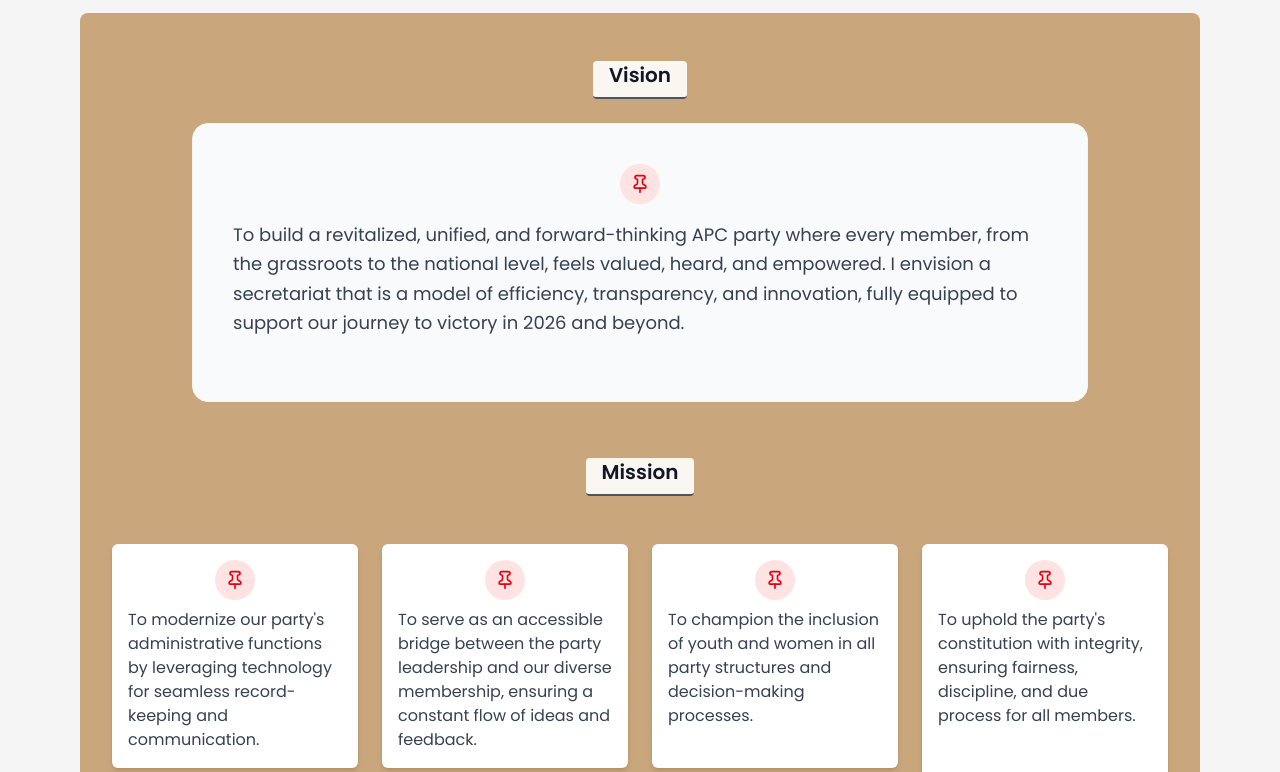
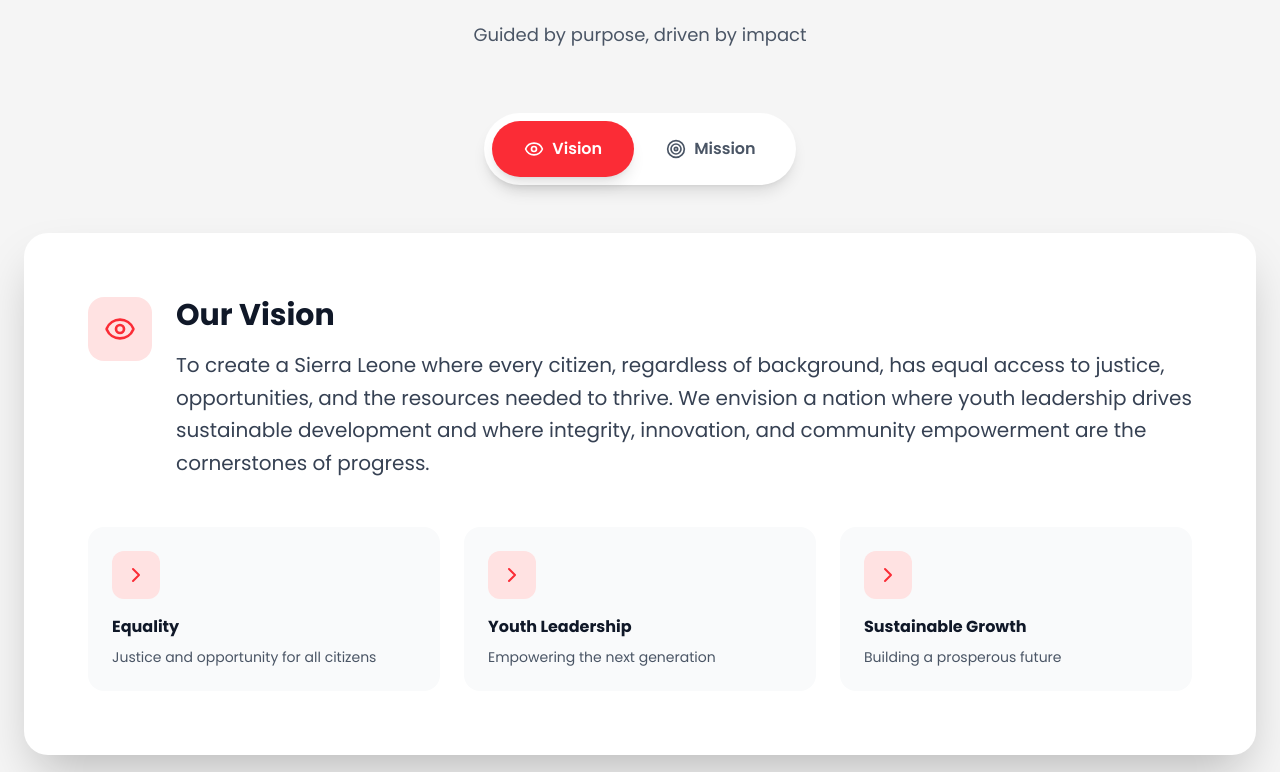
Before and after one commit to ideftbuild/apc-deputy-landing, a React (Vite) app: page / in a window 1280 px wide. Shown: the part 1805-2577 px from the top of the page. Built offline with nearby package versions, Linux system fonts and the light colour scheme.

Commit message:
refactor: enhance layout and styling

```diff
--- a/src/components/VisionMission.tsx
+++ b/src/components/VisionMission.tsx
@@ -1,92 +1,216 @@
-// src/components/VisionMission.tsx
-import { Pin } from "lucide-react";
-/**
- * Vision & Mission Component
- * Clearly articulates the candidate's forward-looking vision for the party
- * and the specific, actionable mission they pledge to undertake.
- */
+import { useState } from "react";
+import { Eye, Target, ChevronRight } from "lucide-react";
+
 export default function VisionMission() {
+  const [activeTab, setActiveTab] = useState("vision");
+
   return (
-    <section id="vision-mission" className="px-6 py-16 md:px-20">
-      <div className="mx-auto rounded-lg">
-        <h2 className="text-3xl md:text-4xl font-bold text-gray-800 mb-12">
+    <div className="py-24 px-6">
+      <div className="max-w-7xl mx-auto">
+        {/* Section Header */}
+        <div className="text-center mb-16">
+          <h2 className="text-5xl font-bold text-gray-900 mb-4">
             Vision & Mission
           </h2>
-        <div className="vision-mission-bg flex flex-col items-center gap-6 rounded-lg">
-          <div className="pt-12 px-6 flex flex-col items-center">
-            <h3
-              className="text-xl font-semibold text-gray-900 mb-6 text-center
-                   border-b-2 border-gray-600 pb-2 inline-block bg-white/90 px-4 rounded"
+          <p className="text-lg text-gray-600 max-w-2xl mx-auto">
+            Guided by purpose, driven by impact
+          </p>
+        </div>
+
+        {/* Tab Navigation */}
+        <div className="flex justify-center mb-12">
+          <div className="inline-flex bg-white rounded-full p-2 shadow-lg">
+            <button
+              onClick={() => setActiveTab("vision")}
+              className={`flex items-center gap-2 px-8 py-4 rounded-full font-semibold transition-all duration-300 ${
+                activeTab === "vision"
+                  ? "bg-red-500 text-white shadow-lg"
+                  : "text-gray-600 hover:text-gray-900"
+              }`}
             >
+              <Eye size={20} />
               Vision
+            </button>
+            <button
+              onClick={() => setActiveTab("mission")}
+              className={`flex items-center gap-2 px-8 py-4 rounded-full font-semibold transition-all duration-300 ${
+                activeTab === "mission"
+                  ? "bg-red-500 text-white shadow-lg"
+                  : "text-gray-600 hover:text-gray-900"
+              }`}
+            >
+              <Target size={20} />
+              Mission
+            </button>
+          </div>
+        </div>
+
+        <div className="relative">
+          <div
+            className={`transition-all duration-500 ${
+              activeTab === "vision"
+                ? "opacity-100 translate-x-0"
+                : "opacity-0 absolute inset-0 translate-x-8 pointer-events-none"
+            }`}
+          >
+            <div className="bg-white rounded-3xl shadow-2xl p-12 md:p-16">
+              <div className="flex items-start gap-6 mb-8">
+                <div className="flex-shrink-0 w-16 h-16 bg-red-100 rounded-2xl flex items-center justify-center">
+                  <Eye size={32} className="text-red-500" />
+                </div>
+                <div>
+                  <h3 className="text-3xl font-bold text-gray-900 mb-4">
+                    Our Vision
                   </h3>
-            <div className="flex flex-col items-center w-full md:max-w-4xl bg-gray-50 rounded-2xl p-10 border border-gray-100">
-              <div className="w-10 h-10 bg-red-100 rounded-full flex items-center justify-center flex-shrink-0 mb-4">
-                <Pin className="w-5 h-5 text-red-600" />
-              </div>
-              <p className="text-lg leading-relaxed text-gray-700  mb-6">
-                To build a revitalized, unified, and forward-thinking APC party
-                where every member, from the grassroots to the national level,
-                feels valued, heard, and empowered. I envision a secretariat
-                that is a model of efficiency, transparency, and innovation,
-                fully equipped to support our journey to victory in 2026 and
-                beyond.
+                  <p className="text-xl text-gray-700 leading-relaxed">
+                    To create a Sierra Leone where every citizen, regardless of
+                    background, has equal access to justice, opportunities, and
+                    the resources needed to thrive. We envision a nation where
+                    youth leadership drives sustainable development and where
+                    integrity, innovation, and community empowerment are the
+                    cornerstones of progress.
                   </p>
                 </div>
               </div>
-          <div className="p-8 rounded-lg">
-            <div className="flex justify-center mb-6">
-              <h3
-                className="text-xl font-semibold text-gray-900 mb-6 text-center
-                     border-b-2 border-gray-600 pb-2 inline-block bg-white/90 px-4 rounded"
-              >
-                Mission
-              </h3>
+
+              {/* Vision Pillars */}
+              <div className="grid md:grid-cols-3 gap-6 mt-12">
+                <div className="bg-gray-50 rounded-2xl p-6 hover:bg-red-50 transition-colors duration-300">
+                  <div className="w-12 h-12 bg-red-100 rounded-xl flex items-center justify-center mb-4">
+                    <ChevronRight className="text-red-500" size={24} />
                   </div>
-
-            <ul className="grid grid-cols-[repeat(auto-fit,minmax(150px,1fr))] gap-6 text-gray-700 space-y-3">
-              <li className="rounded-md bg-white shadow-md p-4 flex flex-col items-center gap-2">
-                <div className="w-10 h-10 bg-red-100 rounded-full flex items-center justify-center flex-shrink-0">
-                  <Pin className="w-5 h-5 text-red-600" />
+                  <h4 className="font-bold text-gray-900 mb-2">Equality</h4>
+                  <p className="text-gray-600 text-sm">
+                    Justice and opportunity for all citizens
+                  </p>
                 </div>
-                <p>
-                  To modernize our party's administrative functions by
-                  leveraging technology for seamless record-keeping and
-                  communication.
+                <div className="bg-gray-50 rounded-2xl p-6 hover:bg-red-50 transition-colors duration-300">
+                  <div className="w-12 h-12 bg-red-100 rounded-xl flex items-center justify-center mb-4">
+                    <ChevronRight className="text-red-500" size={24} />
+                  </div>
+                  <h4 className="font-bold text-gray-900 mb-2">
+                    Youth Leadership
+                  </h4>
+                  <p className="text-gray-600 text-sm">
+                    Empowering the next generation
                   </p>
-              </li>
-              <li className="rounded-md bg-white shadow-md p-4 flex flex-col items-center gap-2">
-                <div className="w-10 h-10 bg-red-100 rounded-full flex items-center justify-center flex-shrink-0">
-                  <Pin className="w-5 h-5 text-red-600" />
                 </div>
-                <p>
-                  To serve as an accessible bridge between the party leadership
-                  and our diverse membership, ensuring a constant flow of ideas
-                  and feedback.
+                <div className="bg-gray-50 rounded-2xl p-6 hover:bg-red-50 transition-colors duration-300">
+                  <div className="w-12 h-12 bg-red-100 rounded-xl flex items-center justify-center mb-4">
+                    <ChevronRight className="text-red-500" size={24} />
+                  </div>
+                  <h4 className="font-bold text-gray-900 mb-2">
+                    Sustainable Growth
+                  </h4>
+                  <p className="text-gray-600 text-sm">
+                    Building a prosperous future
                   </p>
-              </li>
-              <li className="rounded-md bg-white shadow-md p-4 flex flex-col items-center gap-2">
-                <div className="w-10 h-10 bg-red-100 rounded-full flex items-center justify-center flex-shrink-0">
-                  <Pin className="w-5 h-5 text-red-600" />
-                </div>
-                <p>
-                  To champion the inclusion of youth and women in all party
-                  structures and decision-making processes.
-                </p>
-              </li>
-              <li className="rounded-md bg-white shadow-md p-4 flex flex-col items-center gap-2">
-                <div className="w-10 h-10 bg-red-100 rounded-full flex items-center justify-center flex-shrink-0">
-                  <Pin className="w-5 h-5 text-red-600" />
-                </div>
-                <p>
-                  To uphold the party's constitution with integrity, ensuring
-                  fairness, discipline, and due process for all members.
-                </p>
-              </li>
-            </ul>
                 </div>
               </div>
             </div>
-    </section>
+          </div>
+
+          {/* Mission Content */}
+          <div
+            className={`transition-all duration-500 ${
+              activeTab === "mission"
+                ? "opacity-100 translate-x-0"
+                : "opacity-0 absolute inset-0 -translate-x-8 pointer-events-none"
+            }`}
+          >
+            <div className="bg-white rounded-3xl shadow-2xl p-12 md:p-16">
+              <div className="flex items-start gap-6 mb-8">
+                <div className="flex-shrink-0 w-16 h-16 bg-red-100 rounded-2xl flex items-center justify-center">
+                  <Target size={32} className="text-red-500" />
+                </div>
+                <div>
+                  <h3 className="text-3xl font-bold text-gray-900 mb-4">
+                    Our Mission
+                  </h3>
+                  <p className="text-xl text-gray-700 leading-relaxed">
+                    To serve the people of Sierra Leone through principled
+                    leadership, innovative policy-making, and unwavering
+                    commitment to community development. We strive to bridge the
+                    gap between aspiration and achievement by fostering
+                    inclusive governance, promoting education, and creating
+                    pathways for economic empowerment.
+                  </p>
+                </div>
+              </div>
+
+              {/* Mission Actions */}
+              <div className="space-y-4 mt-12">
+                <div className="flex items-start gap-4 p-6 bg-gray-50 rounded-2xl hover:bg-red-50 transition-colors duration-300">
+                  <div className="flex-shrink-0 w-8 h-8 bg-red-500 rounded-lg flex items-center justify-center text-white font-bold">
+                    1
+                  </div>
+                  <div>
+                    <h4 className="font-bold text-gray-900 mb-1">
+                      Advocate for Justice
+                    </h4>
+                    <p className="text-gray-600 text-sm">
+                      Champion policies that ensure fair treatment and equal
+                      rights for all citizens
+                    </p>
+                  </div>
+                </div>
+                <div className="flex items-start gap-4 p-6 bg-gray-50 rounded-2xl hover:bg-red-50 transition-colors duration-300">
+                  <div className="flex-shrink-0 w-8 h-8 bg-red-500 rounded-lg flex items-center justify-center text-white font-bold">
+                    2
+                  </div>
+                  <div>
+                    <h4 className="font-bold text-gray-900 mb-1">
+                      Empower Communities
+                    </h4>
+                    <p className="text-gray-600 text-sm">
+                      Build strong, self-sufficient communities through
+                      education and economic opportunities
+                    </p>
+                  </div>
+                </div>
+                <div className="flex items-start gap-4 p-6 bg-gray-50 rounded-2xl hover:bg-red-50 transition-colors duration-300">
+                  <div className="flex-shrink-0 w-8 h-8 bg-red-500 rounded-lg flex items-center justify-center text-white font-bold">
+                    3
+                  </div>
+                  <div>
+                    <h4 className="font-bold text-gray-900 mb-1">
+                      Drive Innovation
+                    </h4>
+                    <p className="text-gray-600 text-sm">
+                      Implement forward-thinking solutions to address
+                      contemporary challenges
+                    </p>
+                  </div>
+                </div>
+                <div className="flex items-start gap-4 p-6 bg-gray-50 rounded-2xl hover:bg-red-50 transition-colors duration-300">
+                  <div className="flex-shrink-0 w-8 h-8 bg-red-500 rounded-lg flex items-center justify-center text-white font-bold">
+                    4
+                  </div>
+                  <div>
+                    <h4 className="font-bold text-gray-900 mb-1">
+                      Lead with Integrity
+                    </h4>
+                    <p className="text-gray-600 text-sm">
+                      Demonstrate transparency, accountability, and ethical
+                      governance in all actions
+                    </p>
+                  </div>
+                </div>
+              </div>
+            </div>
+          </div>
+        </div>
+
+        {/* Bottom CTA */}
+        <div className="text-center mt-16">
+          <p className="text-gray-600 mb-6">
+            Join us in building the change we deserve
+          </p>
+          <button className="bg-red-500 text-white px-8 py-4 rounded-full font-semibold hover:bg-red-600 transition-colors duration-300 shadow-lg hover:shadow-xl">
+            Get Involved
+          </button>
+        </div>
+      </div>
+    </div>
   );
 }
```
Lines whose indentation alone changed are shown as unchanged.
